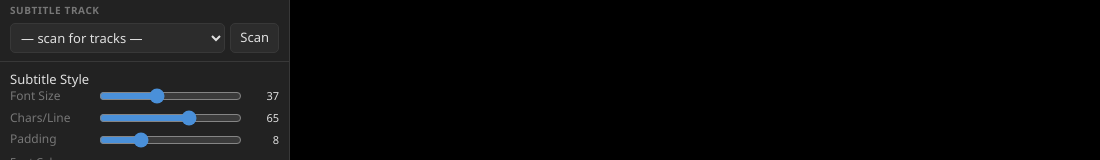
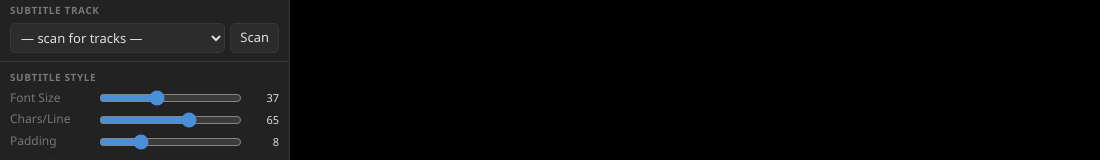
Before and after one commit to granterogers/SubtitleBurner, an Electron app: page renderer/index.html in a window 1100 px wide. Shown: the part 137-297 px from the top of the page. Drawn offline with Linux system fonts and the light colour scheme.

Commit message:
recover: restored source from deploy.py

```diff
--- a/renderer/index.html
+++ b/renderer/index.html
@@ -113,7 +113,7 @@ progress#progress-bar::-webkit-progress-value{background:var(--accent);border-ra
   </div>
 
   <div class="section">
-    <div class="sectiontle">Subtitle Style</div>
+    <div class="section-title">Subtitle Style</div>
     <div class="row">
       <label>Font Size</label>
       <input type="range" id="font-size" min="14" max="72" value="37" oninput="updateLabel(this,'font-size-val');schedulePreviewRefresh()">
```
